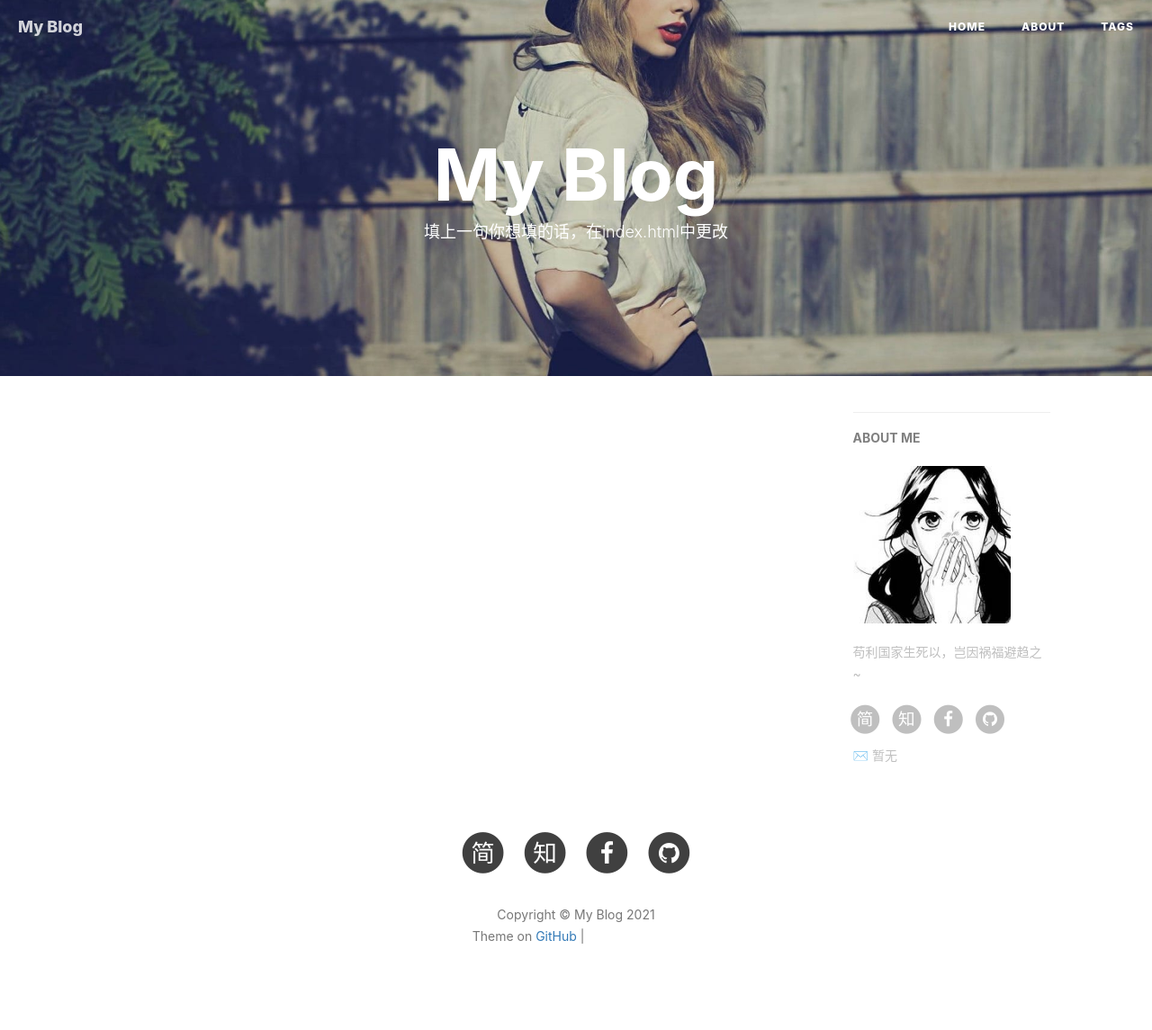
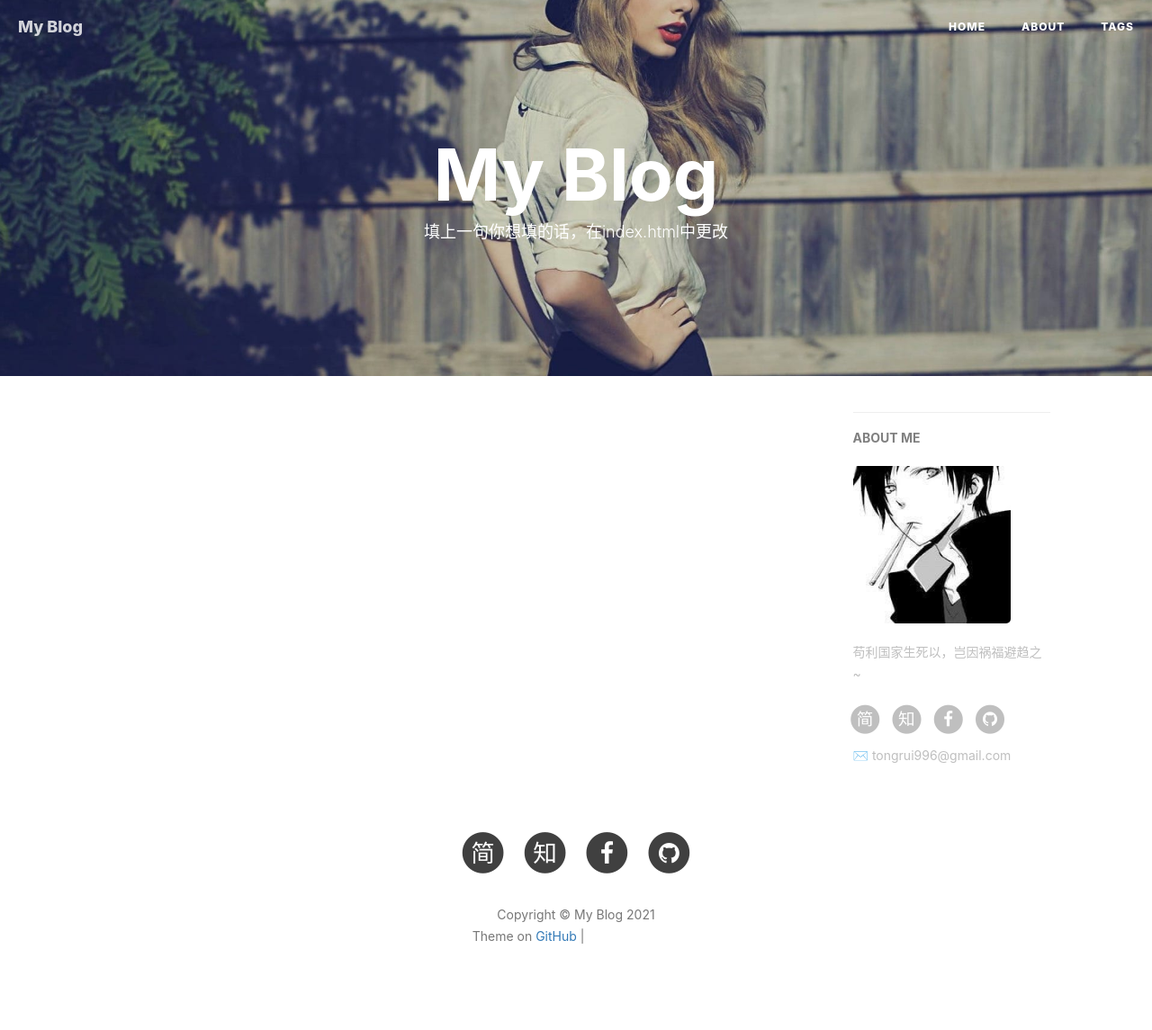
Before and after one commit to liudi96/liudi96.github.io, a Jekyll site: the page built from index.html, in a window 1280 px wide. Shown: the whole page at 90% size. Built offline with Jekyll 4.4.1, drawn with Linux system fonts in a browser that asks for light colours; nearby versions of some CDN libraries; comment, search, counter and statistics services are not loaded; grey boxes are pictures that could not be loaded.

Commit message:
little change

```diff
--- a/_config.yml
+++ b/_config.yml
@@ -2,8 +2,8 @@
   title: My Blog
   SEOTitle: 我的博客 | My Blog
   header-img: img/post-bg-desk.jpg
-  email: 暂无
-  description: "写一句你想写的话"
+  email: tongrui996@gmail.com
+  description: "记录所思、所为"
   keyword: "我的博客"
   url: "http://liudi96.github.io"          # name改成你的ID
   baseurl: ""      # for example, '/blog' if your blog hosted on 'host/blog'
@@ -12,7 +12,7 @@
   # Sidebar settings
   sidebar: true                           # whether or not using Sidebar.
   sidebar-about-description: "苟利国家生死以，岂因祸福避趋之~"
-  sidebar-avatar: /img/avatar_binggan.jpg      # use absolute URL, seeing it's used in both `/` and `/about/`
+  sidebar-avatar: /img/avatar_m.jpg      # use absolute URL, seeing it's used in both `/` and `/about/`
 
   # SNS settings
   RSS: false
```
